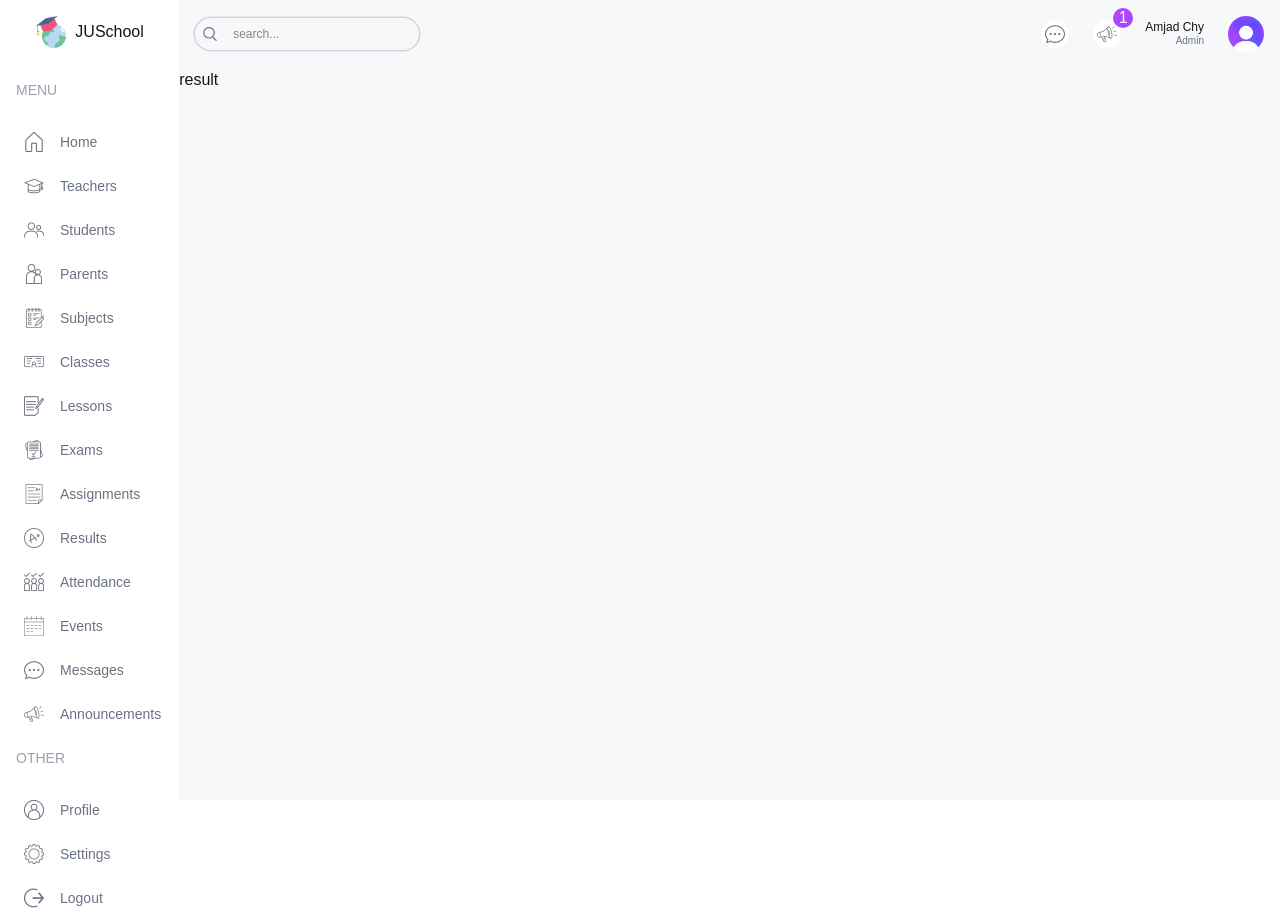
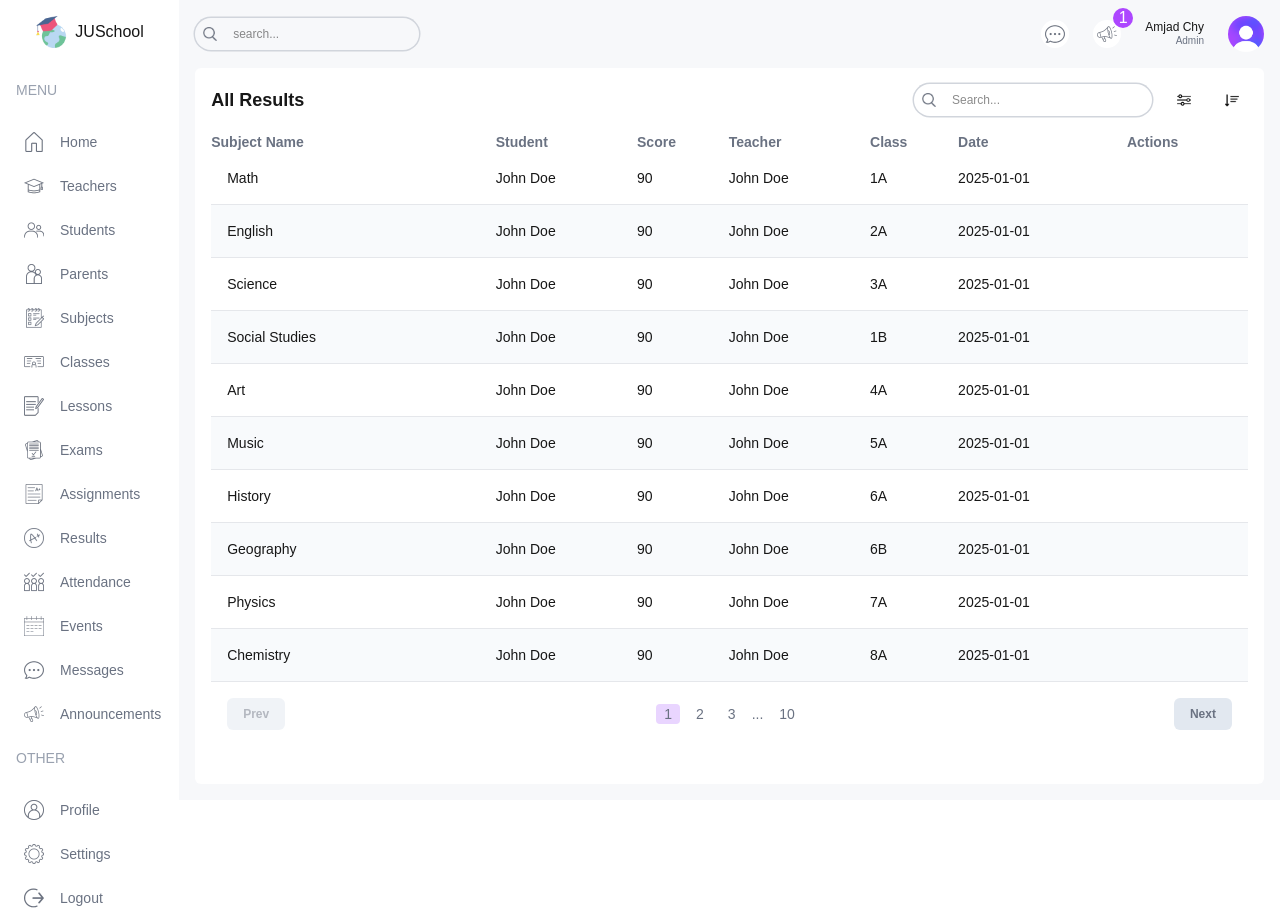
Before and after one commit to AmjadChowdhury/school-management-dash, a Next.js app: page /list/results in a window 1280 px wide. Built offline with nearby package versions, Linux system fonts and the light colour scheme.

Commit message:
results list added

```diff
--- a/src/app/(dashboard)/list/results/page.tsx
+++ b/src/app/(dashboard)/list/results/page.tsx
@@ -1,11 +1,108 @@
-import React from 'react';
+// import FormModal from "@/components/FormModal";
+import Pagination from "@/components/Pagination";
+import Table from "@/components/Table";
+import TableSearch from "@/components/TableSearch";
+import {
+  resultsData,
+  role,
+} from "@/lib/data";
+import Image from "next/image";
 
-const page = () => {
-    return (
-        <div>
-            result
-        </div>
-    );
+type Result = {
+  id: number;
+  subject: string;
+  class: string;
+  teacher: string;
+  student: string;
+  type: "exam" | "assignment";
+  date: string;
+  score: number;
 };
 
-export default page;
+const columns = [
+  {
+    header: "Subject Name",
+    accessor: "name",
+  },
+  {
+    header: "Student",
+    accessor: "student",
+  },
+  {
+    header: "Score",
+    accessor: "score",
+    className: "hidden md:table-cell",
+  },
+  {
+    header: "Teacher",
+    accessor: "teacher",
+    className: "hidden md:table-cell",
+  },
+  {
+    header: "Class",
+    accessor: "class",
+    className: "hidden md:table-cell",
+  },
+  {
+    header: "Date",
+    accessor: "date",
+    className: "hidden md:table-cell",
+  },
+  {
+    header: "Actions",
+    accessor: "action",
+  },
+];
+
+const ResultListPage = () => {
+  const renderRow = (item: Result) => (
+    <tr
+      key={item.id}
+      className="border-b border-gray-200 even:bg-slate-50 text-sm hover:bg-lamaPurpleLight"
+    >
+      <td className="flex items-center gap-4 p-4">{item.subject}</td>
+      <td>{item.student}</td>
+      <td className="hidden md:table-cell">{item.score}</td>
+      <td className="hidden md:table-cell">{item.teacher}</td>
+      <td className="hidden md:table-cell">{item.class}</td>
+      <td className="hidden md:table-cell">{item.date}</td>
+      <td>
+        <div className="flex items-center gap-2">
+          {/* {role === "admin" || role === "teacher" && (
+            <>
+              <FormModal table="result" type="update" data={item} />
+              <FormModal table="result" type="delete" id={item.id} />
+            </>
+          )} */}
+        </div>
+      </td>
+    </tr>
+  );
+
+  return (
+    <div className="bg-white p-4 rounded-md flex-1 m-4 mt-0">
+      {/* TOP */}
+      <div className="flex items-center justify-between">
+        <h1 className="hidden md:block text-lg font-semibold">All Results</h1>
+        <div className="flex flex-col md:flex-row items-center gap-4 w-full md:w-auto">
+          <TableSearch />
+          <div className="flex items-center gap-4 self-end">
+            <button className="w-8 h-8 flex items-center justify-center rounded-full bg-lamaYellow">
+              <Image src="/filter.png" alt="" width={14} height={14} />
+            </button>
+            <button className="w-8 h-8 flex items-center justify-center rounded-full bg-lamaYellow">
+              <Image src="/sort.png" alt="" width={14} height={14} />
+            </button>
+            {/* {role === "admin" || role === "teacher" && <FormModal table="result" type="create" />} */}
+          </div>
+        </div>
+      </div>
+      {/* LIST */}
+      <Table columns={columns} renderRow={renderRow} data={resultsData} />
+      {/* PAGINATION */}
+      <Pagination />
+    </div>
+  );
+};
+
+export default ResultListPage;
```
